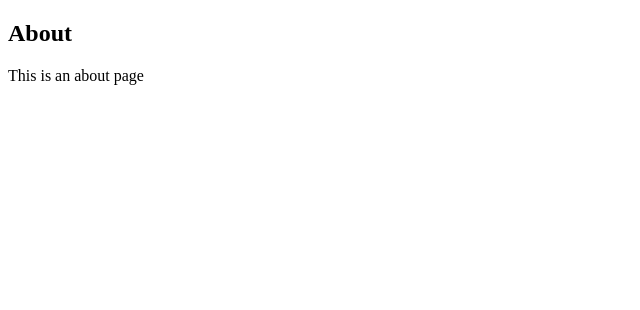
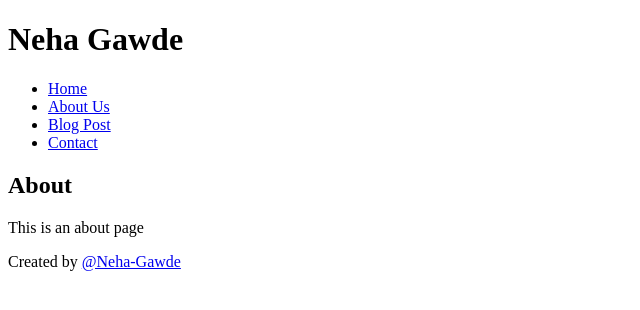
Before and after one commit to Neha-Gawde/GatsbyTest1, a Gatsby site: page /about in a window 1280 px wide. Shown: the whole page, without its empty margins (0-640 px from the left). Built offline with nearby package versions, Linux system fonts and the light colour scheme; Gatsby itself is replaced by a stand-in of ours.

Commit message:
created layout

```diff
--- /dev/null
+++ b/src/components/Footer.js
@@ -0,0 +1,11 @@
+import React from 'react'
+
+function Footer() {
+    return (
+        <div>
+            <p>Created by <a href='https://github.com/Neha-Gawde/Neha-Gawde' target={"_blank"}>@Neha-Gawde</a></p>
+        </div>
+    )
+}
+
+export default Footer
--- /dev/null
+++ b/src/components/Header.js
@@ -0,0 +1,20 @@
+import { Link } from 'gatsby'
+import React from 'react'
+
+function Header() {
+    return (
+        <div>
+            <h1>Neha Gawde</h1>
+            <nav>
+                <ul>
+                    <li><Link to="/">Home</Link></li>
+                    <li><Link to="/about">About Us</Link></li>
+                    <li><Link to="/about">Blog Post</Link></li>
+                    <li><Link to="/contact">Contact</Link></li>
+                </ul>
+            </nav>
+        </div>
+    )
+}
+
+export default Header
--- /dev/null
+++ b/src/components/Layout.js
@@ -0,0 +1,15 @@
+import React from 'react'
+import Footer from './Footer'
+import Header from './Header'
+
+function Layout(props) {
+    return (
+        <div>
+            <Header/>
+            {props.children}
+            <Footer/>
+        </div>
+    )
+}
+
+export default Layout
--- a/src/pages/about.js
+++ b/src/pages/about.js
@@ -1,11 +1,15 @@
 import React from 'react'
+import Layout from '../components/Layout'
+
 
 function AboutPage() {
     return (
-        <div>
-           <h2>About</h2>
+        <Layout>
+
+            <h2>About</h2>
             <p>This is an about page</p>
-        </div>
+
+        </Layout>
     )
 }
 
```
Also changed, not shown: src/pages/blog.js (+5 -4 lines), src/pages/contact.js (+8 -4 lines), src/pages/index.js (+7 -6 lines).
